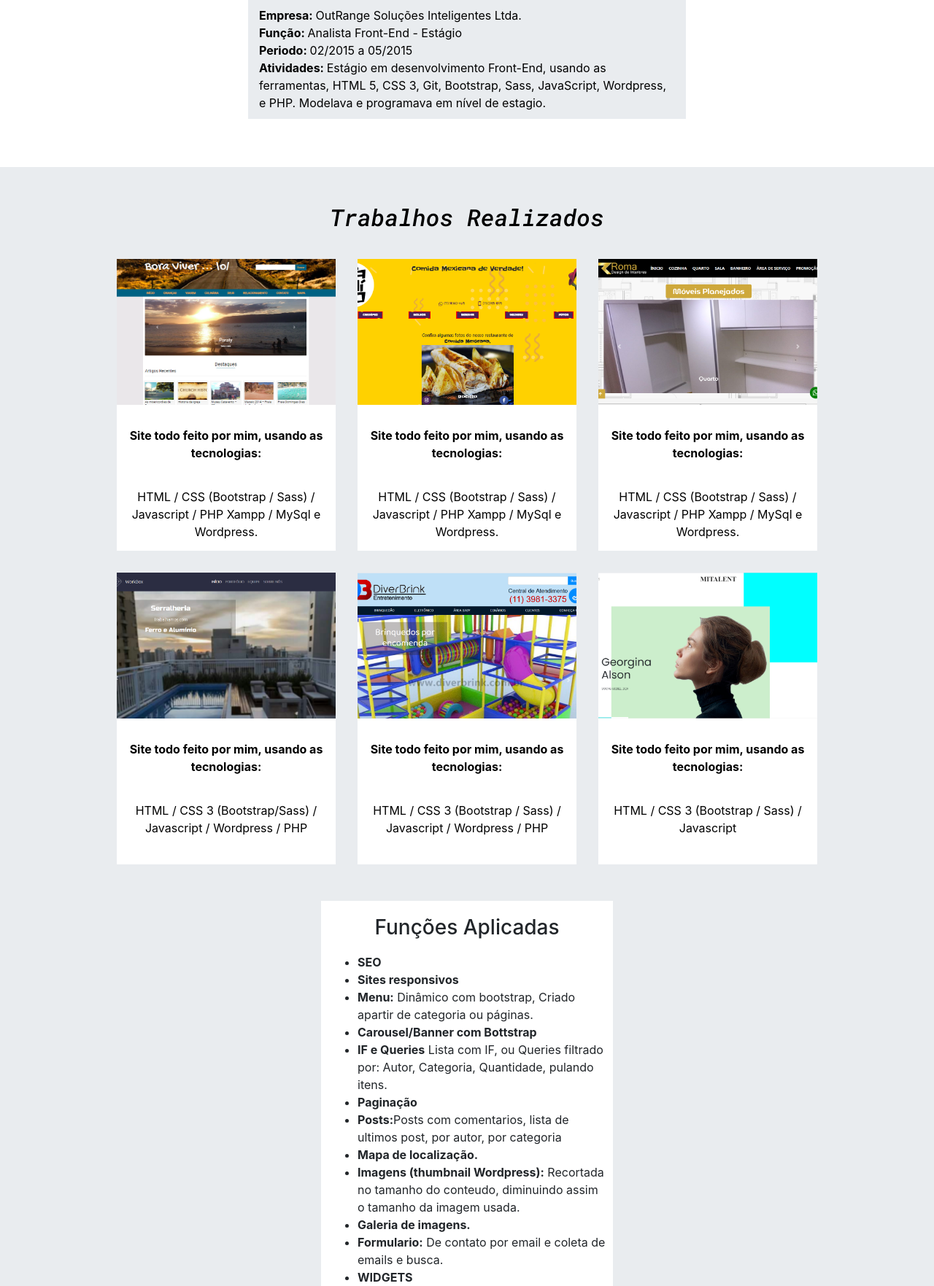
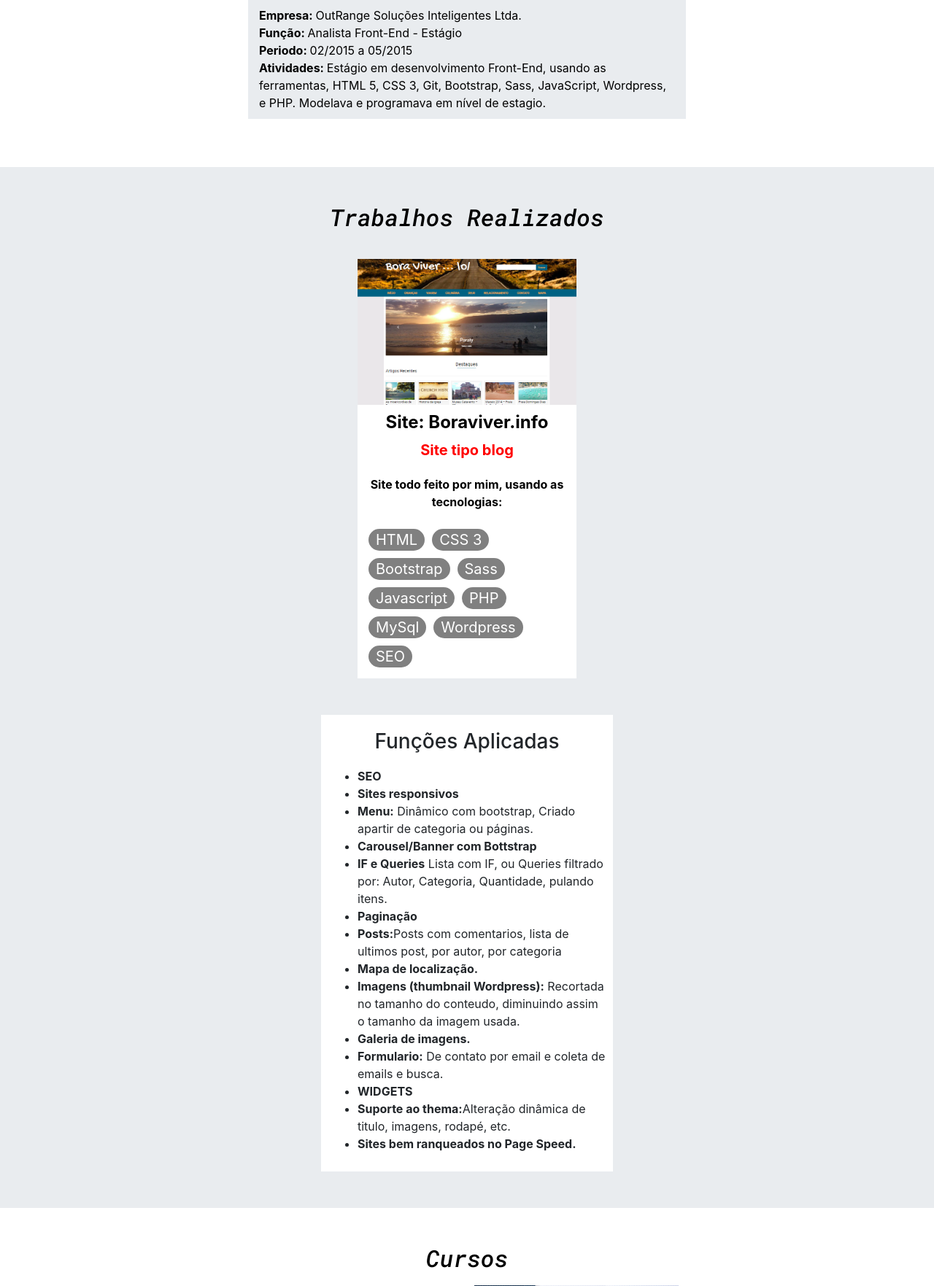
Before and after one commit to 2011Alexandrealvarenga/Portfolio2, a PHP site: page / in a window 1280 px wide. Shown: the part 1713-3476 px from the top of the page at 73% size. Run offline with PHP 8.4, Linux system fonts and the light colour scheme; some libraries are stand-ins or nearby versions.

Commit message:
update traalhos styel

```diff
--- a/index.html
+++ b/index.html
@@ -198,13 +198,32 @@
                   <img class="img-fluid img-trabalho" src="boraviver.png">
                 </div>
                 <div class="desc-trabalho">
+                  <h4>Site: Boraviver.info</h4>
+                  <p>Site tipo blog</p>
+                  <p class="p-desc">Site todo feito por mim, usando as tecnologias:</p>
+                  <ul>
+                    <li>HTML</li>
+                    <li>CSS 3</li>
+                    <li>Bootstrap</li>
+                    <li>Sass</li>
+                    <li>Javascript</li>
+                    <li>PHP</li>
+                    <li>MySql</li>
+                    <li>Wordpress</li>
+                    <li>SEO</li>
+                  </ul>
+
+                  <!-- <p class="p-desc-b">   /  /  e .</p> -->
+
+                </div>
+                <!-- <div class="desc-trabalho">
                   <p class="p-desc">Site todo feito por mim, usando as tecnologias:</p>
                   <p class="p-desc-b">HTML / CSS (Bootstrap / Sass) / Javascript / PHP Xampp / MySql e Wordpress.</p>
 
-                </div>
+                </div> -->
               </a>
             </div>
-            <div class="unid-trabalho">
+            <!-- <div class="unid-trabalho">
               <a href="http://elcaquito.com/" target="_blank" >
 
                 <div class="foto-trabalho">
@@ -264,7 +283,7 @@
                   <p class="p-desc-b">HTML / CSS 3 (Bootstrap / Sass) / Javascript</p>
                 </div>
               </a>
-            </div>
+            </div> -->
           </div>
         </div>
       </div>
--- a/style.css
+++ b/style.css
@@ -386,17 +386,39 @@ color: #000;
 .trabalhos .desc-trabalho{
   width: 300px;
   background: #fff;
-  height: 200px;
-  max-height: 200px;
-  margin-left: 5px;
-  margin-right: 5px;
+  margin: 0 5px;
   padding: 10px;
+  /*height: 200px;
+  max-height: 200px;*/
+  /* margin-left: 5px;
+  margin-right: 5px;*/
+  height: auto;
 }
+.trabalhos .desc-trabalho h4{font-weight: bold;color:#000;}
+.trabalhos .desc-trabalho p{
+  margin: 0;font-weight: bold;color:red;
+}
+.trabalhos .desc-trabalho ul {
+    display: flex;
+    flex-wrap: wrap;
+    list-style: none;
+    padding: 0;
+    margin:0;
+}
+
+.trabalhos .desc-trabalho ul li {
+    padding: 0 10px;
+    background: gray;
+    margin: 5px;
+    border-radius: 20px;
+    color: #fff;
+}
+
 .trabalhos .desc-trabalho .p-desc{
   font-weight: bold;
   color: #000;
   font-size: 16px;
-  padding-top: 20px;
+  padding: 20px 0;
 }
 .desc-trabalho .p-desc-b{
   padding-top: 20px;
```
